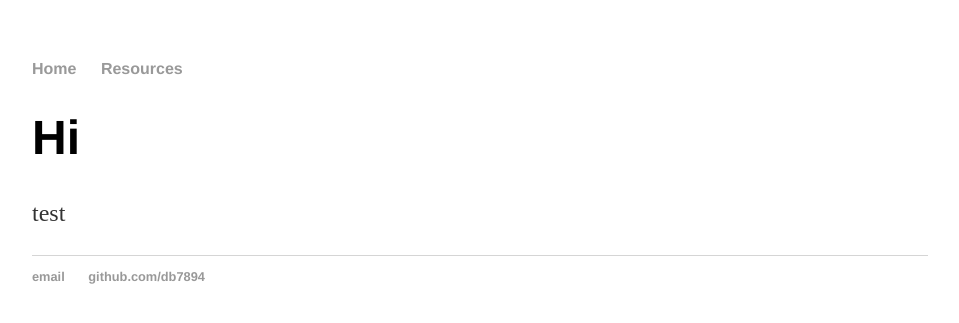
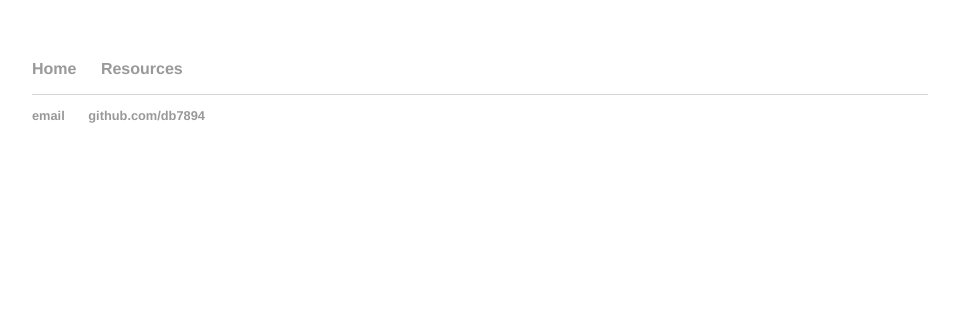
Before and after one commit to db7894/diversity-at-mudd-old, a Jekyll site: the page built from index.html, in a window 1280 px wide. Shown: the top 323 px of the page, without its empty margins (160-1119 px from the left). Built offline with Jekyll 4.4.1, drawn with Linux system fonts in a browser that asks for light colours.

Commit message:
Update index.html
try to get theme working

```diff
--- a/index.html
+++ b/index.html
@@ -1,8 +1,3 @@
 ---
 layout: default
-title: Diversity @ Mudd
 ---
-<div class="blurb">
-	<h1>Hi </h1>
-	<p>test</p>
-</div><!-- /.blurb -->
```
